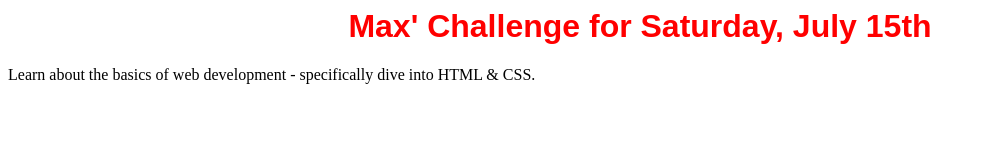
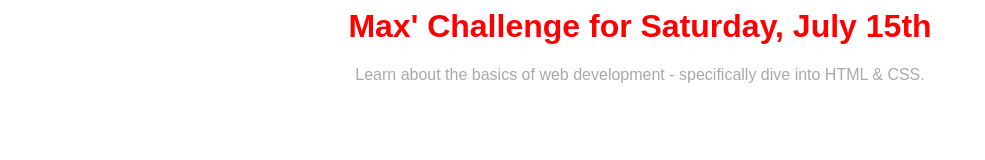
Before and after one commit to jairoduarteribeiro/web-development-complete, a plain HTML site: page index.html in a window 1280 px wide. Shown: the whole page, without its empty margins (0-985 px from the left). Drawn offline with Linux system fonts and the light colour scheme.

Commit message:
add styles to paragraph

```diff
--- a/index.html
+++ b/index.html
@@ -1,2 +1,4 @@
 <h1 style="font-family: sans-serif; text-align: center; color: red">Max' Challenge for Saturday, July 15th</h1>
-<p>Learn about the basics of web development - specifically dive into HTML & CSS.</p>
+<p style="font-family: sans-serif; text-align: center; color: darkgray">
+  Learn about the basics of web development - specifically dive into HTML & CSS.
+</p>
```
